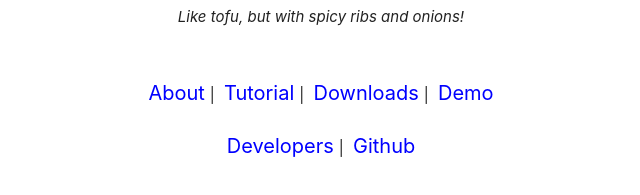
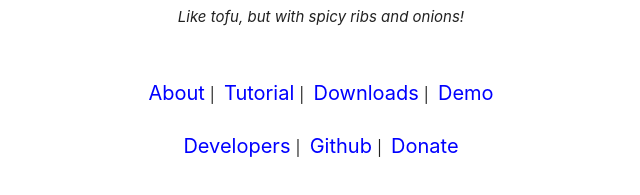
Before and after one commit to tofa-project/website, a website: page public/index.htm in a window 1280 px wide. Shown: the part 305-500 px from the top of the page, without its empty margins (319-959 px from the left). Drawn offline with Linux system fonts and the light colour scheme; files whose address does not match are found by name.

Commit message:
Update links

```diff
--- a/public/index.htm
+++ b/public/index.htm
@@ -58,7 +58,8 @@
     <br>
     <br>
     <a class="logo" href="developers.htm">Developers</a>|
-    <a class="logo" href="https://github.com/tofa-project" target="_blank">Github</a>
+    <a class="logo" href="https://github.com/tofa-project" target="_blank">Github</a>|
+    <a class="logo" href="donate.htm">Donate</a>
 </div>
 
 <script src="js/mat.js"></script>
```
